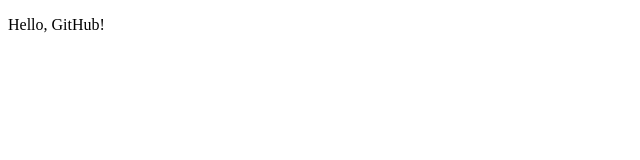
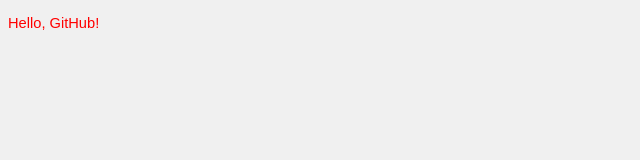
Before and after one commit to trinitatis/my_first, a plain HTML site: page index.html in a window 1280 px wide. Shown: the whole page, without its empty margins (0-640 px from the left). Drawn offline with Linux system fonts and the light colour scheme.

Commit message:
Add style.css

```diff
--- a/index.html
+++ b/index.html
@@ -1,3 +1,4 @@
 <!DOCTYPE html>
 <title>Just HTML5</title>
 <p>Hello, GitHub!</p>
+<link rel="stylesheet" href="style.css">
--- /dev/null
+++ b/style.css
@@ -0,0 +1,6 @@
+body {
+  font-family: Arial, Verdana,  sans-serif; /* Fonts */
+  font-size: 11pt; /* Main font size */
+  background-color: #f0f0f0; /* BG */
+  color: red; /* Text color */
+}
```
